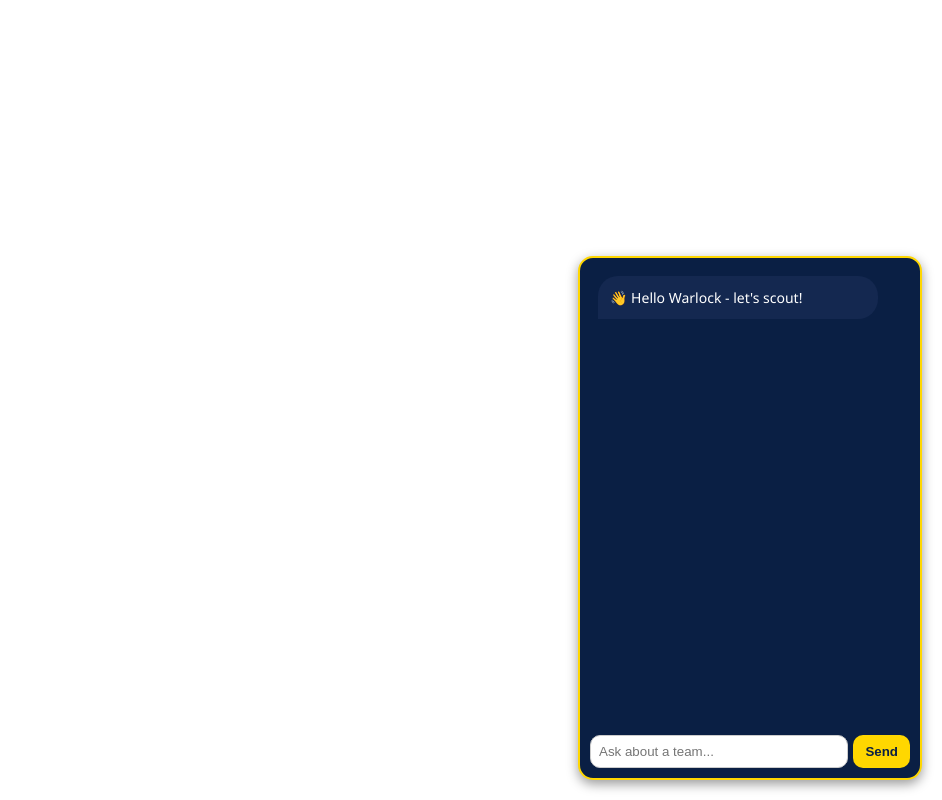
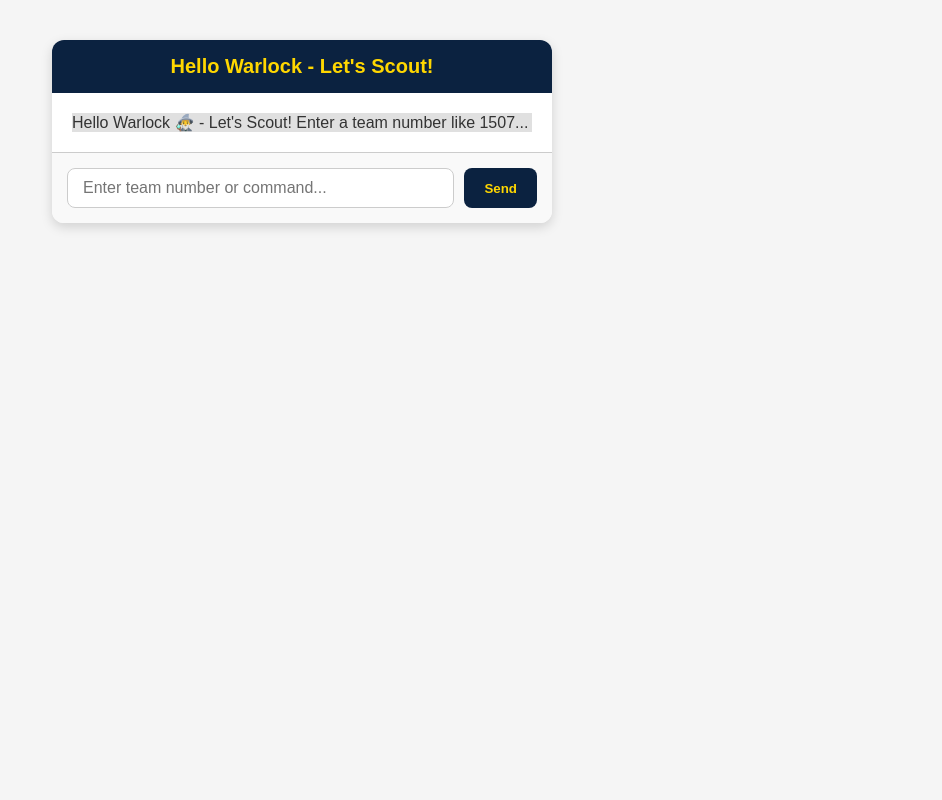
Before and after one commit to cschaus1507/warlocks-scout-bot-2025, a Flask app: page / in a window 1280 px wide. Shown: the whole page, without its empty margins (338-1280 px from the left). Run offline with Flask 3, Linux system fonts and the light colour scheme.

Commit message:
Update index.html

```diff
--- a/templates/index.html
+++ b/templates/index.html
@@ -2,195 +2,157 @@
 <html lang="en">
 <head>
   <meta charset="UTF-8">
-    <title>Warlocks Scout Bot</title>
+  <meta name="viewport" content="width=device-width, initial-scale=1">
+  <title>Warlocks Scout Bot 2025</title>
   <style>
-        /* Chatbot container */
-        #chatbox {
-            width: 320px;
-            height: 500px;
-            border: 2px solid #ffd700;
-            border-radius: 15px;
-            padding: 10px;
-            overflow-y: auto;
+    body {
+      margin: 0;
+      padding: 0;
+      background-color: #f5f5f5;
+      font-family: 'Arial', sans-serif;
       display: flex;
       flex-direction: column;
-            background-color: #0a1f44;
-            position: fixed;
-            bottom: 20px;
-            right: 20px;
-            box-shadow: 0 4px 12px rgba(0,0,0,0.4);
-            font-family: 'Segoe UI', Tahoma, Geneva, Verdana, sans-serif;
-            z-index: 9999;
+      align-items: center;
+      min-height: 100vh;
+    }
+
+    .chat-container {
+      margin-top: 40px;
+      width: 100%;
+      max-width: 500px;
+      background-color: white;
+      box-shadow: 0 4px 12px rgba(0, 0, 0, 0.15);
+      border-radius: 12px;
+      display: flex;
+      flex-direction: column;
+      overflow: hidden;
+    }
+
+    .chat-header {
+      background-color: #0b2240; /* Navy blue for Warlocks */
+      color: #FFD700; /* Gold for Warlocks */
+      padding: 15px;
+      font-size: 20px;
+      font-weight: bold;
+      text-align: center;
+    }
+
+    .chat-messages {
+      flex: 1;
+      padding: 20px;
+      overflow-y: auto;
+      max-height: 400px;
     }
 
     .message {
-            margin: 8px;
+      margin-bottom: 15px;
+      padding: 12px 18px;
+      border-radius: 20px;
       max-width: 80%;
-            padding: 12px;
-            border-radius: 20px;
-            clear: both;
-            font-size: 14px;
+      word-wrap: break-word;
     }
 
-        .user {
-            background-color: #ffd700;
-            color: #0a1f44;
+    .user-message {
+      background-color: #0b2240;
+      color: white;
       align-self: flex-end;
-            border-bottom-right-radius: 0;
     }
 
-        .bot {
-            background-color: #142850;
-            color: #ffffff;
+    .bot-message {
+      background-color: #e0e0e0;
+      color: #333;
       align-self: flex-start;
-            border-bottom-left-radius: 0;
     }
 
-        #inputArea {
+    .chat-input {
       display: flex;
-            margin-top: auto;
-            padding-top: 10px;
+      padding: 15px;
+      border-top: 1px solid #ccc;
+      background-color: #f9f9f9;
     }
 
-        #userInput {
+    input[type="text"] {
       flex: 1;
-            padding: 8px;
-            border-radius: 10px;
+      padding: 10px 15px;
+      font-size: 16px;
       border: 1px solid #ccc;
-            margin-right: 5px;
-            background-color: #ffffff;
-            color: #000000;
+      border-radius: 8px;
     }
 
-        #sendButton {
-            padding: 8px 12px;
-            border-radius: 10px;
-            background-color: #ffd700;
-            color: #0a1f44;
+    button {
+      background-color: #0b2240;
+      color: #FFD700;
       border: none;
+      padding: 10px 20px;
+      margin-left: 10px;
+      border-radius: 8px;
+      cursor: pointer;
       font-weight: bold;
-            cursor: pointer;
     }
 
-        #sendButton:hover {
-            background-color: #e5c100;
+    .typing {
+      font-style: italic;
+      color: gray;
+      padding: 10px;
+      text-align: center;
     }
 
-        /* Responsive */
     @media (max-width: 600px) {
-            #chatbox {
+      .chat-container {
         width: 90%;
-                height: 450px;
-                bottom: 10px;
-                right: 5%;
       }
     }
   </style>
 </head>
 <body>
-
-<div id="chatbox">
-    <div id="messages"></div>
-    <div id="inputArea">
-        <input type="text" id="userInput" placeholder="Ask about a team..." />
-        <button id="sendButton" onclick="sendMessage()">Send</button>
+  <div class="chat-container">
+    <div class="chat-header">Hello Warlock - Let's Scout!</div>
+    <div class="chat-messages" id="chat-messages">
+      <div class="bot-message">Hello Warlock 🧙‍♂️ - Let's Scout! Enter a team number like 1507...</div>
+    </div>
+    <div class="chat-input">
+      <input type="text" id="team-number" placeholder="Enter team number or command..." onkeydown="if(event.key === 'Enter'){sendMessage();}">
+      <button onclick="sendMessage()">Send</button>
     </div>
   </div>
 
   <script>
-// Initial greeting
-window.onload = function() {
-    addBotMessage("👋 Hello Warlock - let's scout!");
-};
+    function addMessage(message, sender) {
+      const messageElement = document.createElement('div');
+      messageElement.classList.add('message', sender === 'user' ? 'user-message' : 'bot-message');
+      messageElement.innerText = message;
+      document.getElementById('chat-messages').appendChild(messageElement);
+      document.getElementById('chat-messages').scrollTop = document.getElementById('chat-messages').scrollHeight;
+    }
 
     function sendMessage() {
-    const userInput = document.getElementById('userInput').value.trim();
-    if (!userInput) return;
+      const input = document.getElementById('team-number');
+      const message = input.value.trim();
+      if (!message) return;
+      addMessage(message, 'user');
+      input.value = '';
 
-    addUserMessage(userInput);
-    scrollToBottom();
-
-    const typingId = addBotTyping();
+      const typingIndicator = document.createElement('div');
+      typingIndicator.classList.add('typing');
+      typingIndicator.id = 'typing';
+      typingIndicator.innerText = 'Scout Bot is typing...';
+      document.getElementById('chat-messages').appendChild(typingIndicator);
 
       fetch('/ask', {
         method: 'POST',
         headers: { 'Content-Type': 'application/json' },
-        body: JSON.stringify({ team_number: userInput })
+        body: JSON.stringify({ team_number: message })
       })
       .then(response => response.json())
       .then(data => {
-        setTimeout(() => {
-            removeBotTyping(typingId);
-            addBotMessage(data.reply);
-            scrollToBottom();
-        }, 1200);
-        document.getElementById('userInput').value = '';
+        document.getElementById('typing').remove();
+        addMessage(data.reply, 'bot');
       })
       .catch(error => {
-        removeBotTyping(typingId);
-        addBotMessage("⚠️ Sorry, something went wrong!");
-        console.error('Error:', error);
-        scrollToBottom();
+        document.getElementById('typing').remove();
+        addMessage('Error: Could not reach Scout Bot.', 'bot');
       });
     }
-
-// Add user message
-function addUserMessage(text) {
-    const messageDiv = document.createElement('div');
-    messageDiv.className = 'message user';
-    messageDiv.innerText = text;
-    document.getElementById('messages').appendChild(messageDiv);
-}
-
-// Add bot message
-function addBotMessage(text) {
-    const messageDiv = document.createElement('div');
-    messageDiv.className = 'message bot';
-    messageDiv.innerText = text;
-    document.getElementById('messages').appendChild(messageDiv);
-}
-
-// Typing animation
-function addBotTyping() {
-    const typingDiv = document.createElement('div');
-    typingDiv.className = 'message bot';
-    typingDiv.innerHTML = "<i>Scout Bot is thinking<span class='dots'>...</span></i>";
-    typingDiv.id = "typingMessage_" + Date.now();
-    document.getElementById('messages').appendChild(typingDiv);
-    scrollToBottom();
-    animateDots(typingDiv);
-    return typingDiv.id;
-}
-
-function animateDots(element) {
-    let dots = '';
-    setInterval(() => {
-        dots += '.';
-        if (dots.length > 3) dots = '';
-        element.innerHTML = `<i>Scout Bot is thinking<span class='dots'>${dots}</span></i>`;
-    }, 400);
-}
-
-function removeBotTyping(id) {
-    const typingDiv = document.getElementById(id);
-    if (typingDiv) {
-        typingDiv.remove();
-    }
-}
-
-// Scroll to bottom
-function scrollToBottom() {
-    const messagesDiv = document.getElementById('messages');
-    messagesDiv.scrollTop = messagesDiv.scrollHeight;
-}
-
-// Enter key sends
-document.getElementById('userInput').addEventListener('keydown', function(event) {
-    if (event.key === 'Enter') {
-        sendMessage();
-    }
-});
   </script>
-
 </body>
 </html>
```
Lines whose indentation alone changed are shown as unchanged.
